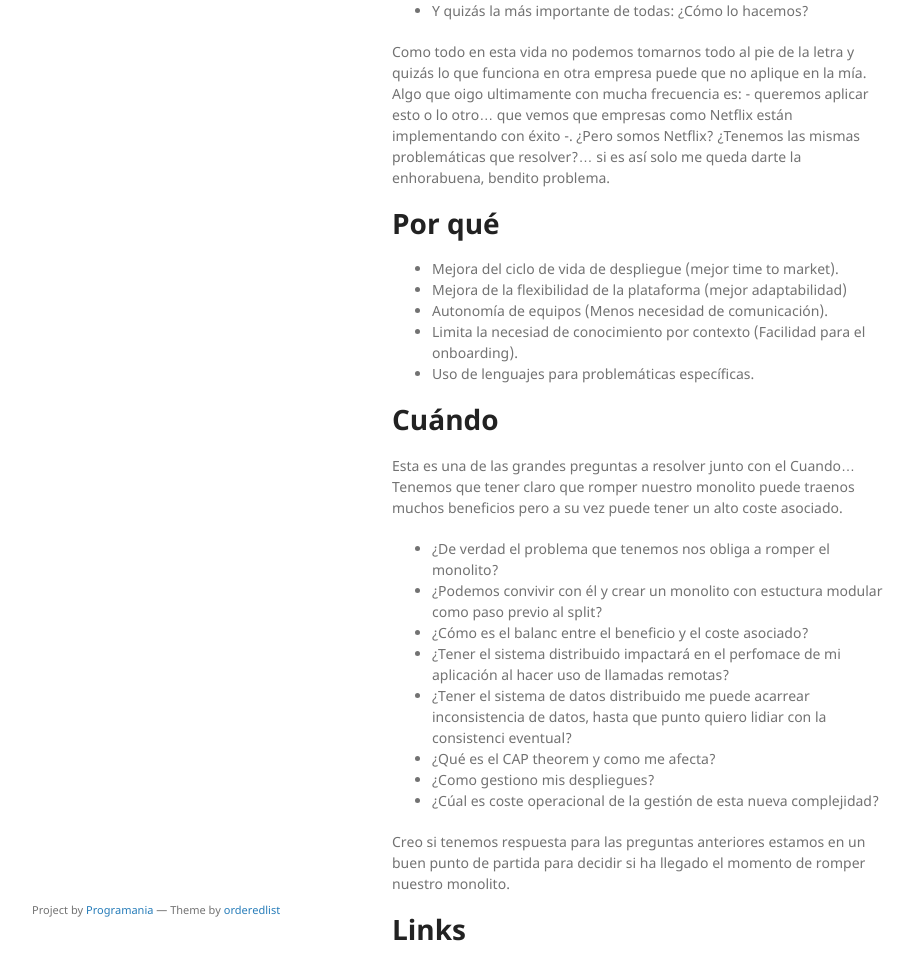
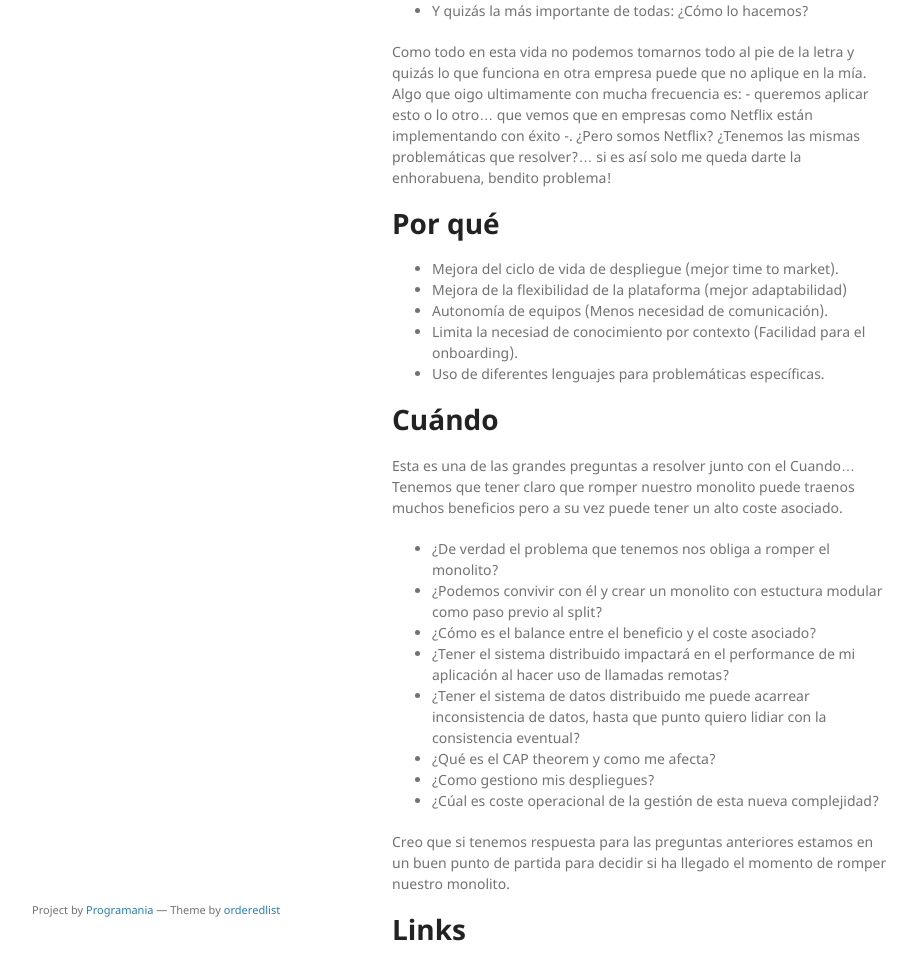
Before and after one commit to xala3pa/ftt2018, a Jekyll site: the page built from experiencias/29.md, in a window 1280 px wide and 1400 px high. Shown: the part 411-1372 px from the top of the window, without its empty margins (178-1095 px from the left). Built offline with Jekyll 4.4.1, drawn with Linux system fonts in a browser that asks for light colours; our own code applies the rules of GitHub Pages for plain Markdown files.

Commit message:
small typos

```diff
--- a/experiencias/29.md
+++ b/experiencias/29.md
@@ -13,8 +13,8 @@ Estoy seguro que si tu aplicación ha empezado a crecer y quizás con ello haya
 * Y quizás la más importante de todas: ¿Cómo lo hacemos?
 
 Como todo en esta vida no podemos tomarnos todo al pie de la letra y quizás lo que funciona en otra empresa puede que no aplique en la mía.
-Algo que oigo ultimamente con mucha frecuencia es: - queremos aplicar esto o lo otro... que vemos que empresas como Netflix están implementando con éxito -.
-¿Pero somos Netflix? ¿Tenemos las mismas problemáticas que resolver?... si es así solo me queda darte la enhorabuena, bendito problema.
+Algo que oigo ultimamente con mucha frecuencia es: - queremos aplicar esto o lo otro... que vemos que en empresas como Netflix están implementando con éxito -.
+¿Pero somos Netflix? ¿Tenemos las mismas problemáticas que resolver?... si es así solo me queda darte la enhorabuena, bendito problema!
 
 
 # Por qué
@@ -22,7 +22,7 @@ Algo que oigo ultimamente con mucha frecuencia es: - queremos aplicar esto o lo
 * Mejora de la flexibilidad de la plataforma (mejor adaptabilidad)
 * Autonomía de equipos (Menos necesidad de comunicación).
 * Limita la necesiad de conocimiento por contexto (Facilidad para el onboarding).
-* Uso de lenguajes para problemáticas específicas.
+* Uso de diferentes lenguajes para problemáticas específicas.
 
 # Cuándo
 Esta es una de las grandes preguntas a resolver junto con el Cuando...
@@ -30,15 +30,15 @@ Tenemos que tener claro que romper nuestro monolito puede traenos muchos benefic
 
 * ¿De verdad el problema que tenemos nos obliga a romper el monolito?
 * ¿Podemos convivir con él y crear un monolito con estuctura modular como paso previo al split?
-* ¿Cómo es el balanc entre el beneficio y el coste asociado?
-* ¿Tener el sistema distribuido impactará en el perfomace de mi aplicación al hacer uso de llamadas remotas?
-* ¿Tener el sistema de datos distribuido me puede acarrear inconsistencia de datos, hasta que punto quiero lidiar con la consistenci eventual?
+* ¿Cómo es el balance entre el beneficio y el coste asociado?
+* ¿Tener el sistema distribuido impactará en el performance de mi aplicación al hacer uso de llamadas remotas?
+* ¿Tener el sistema de datos distribuido me puede acarrear inconsistencia de datos, hasta que punto quiero lidiar con la consistencia eventual?
 * ¿Qué es el CAP theorem y como me afecta?
 * ¿Como gestiono mis despliegues?
 * ¿Cúal es coste operacional de la gestión de esta nueva complejidad?
 
 
-Creo si tenemos respuesta para las preguntas anteriores estamos en un buen punto de partida para decidir si ha llegado el momento de romper nuestro monolito.
+Creo que si tenemos respuesta para las preguntas anteriores estamos en un buen punto de partida para decidir si ha llegado el momento de romper nuestro monolito.
 
 # Links
 https://kafka.apache.org/
```
